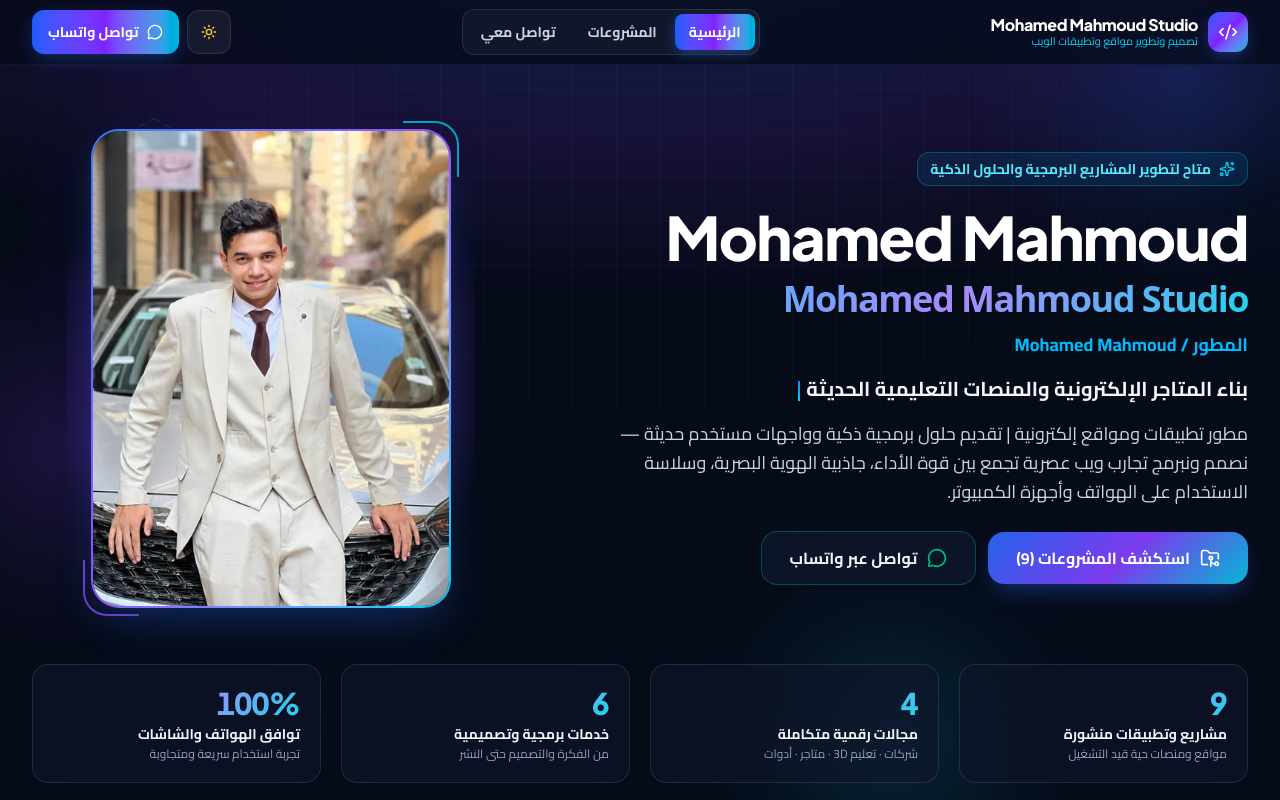
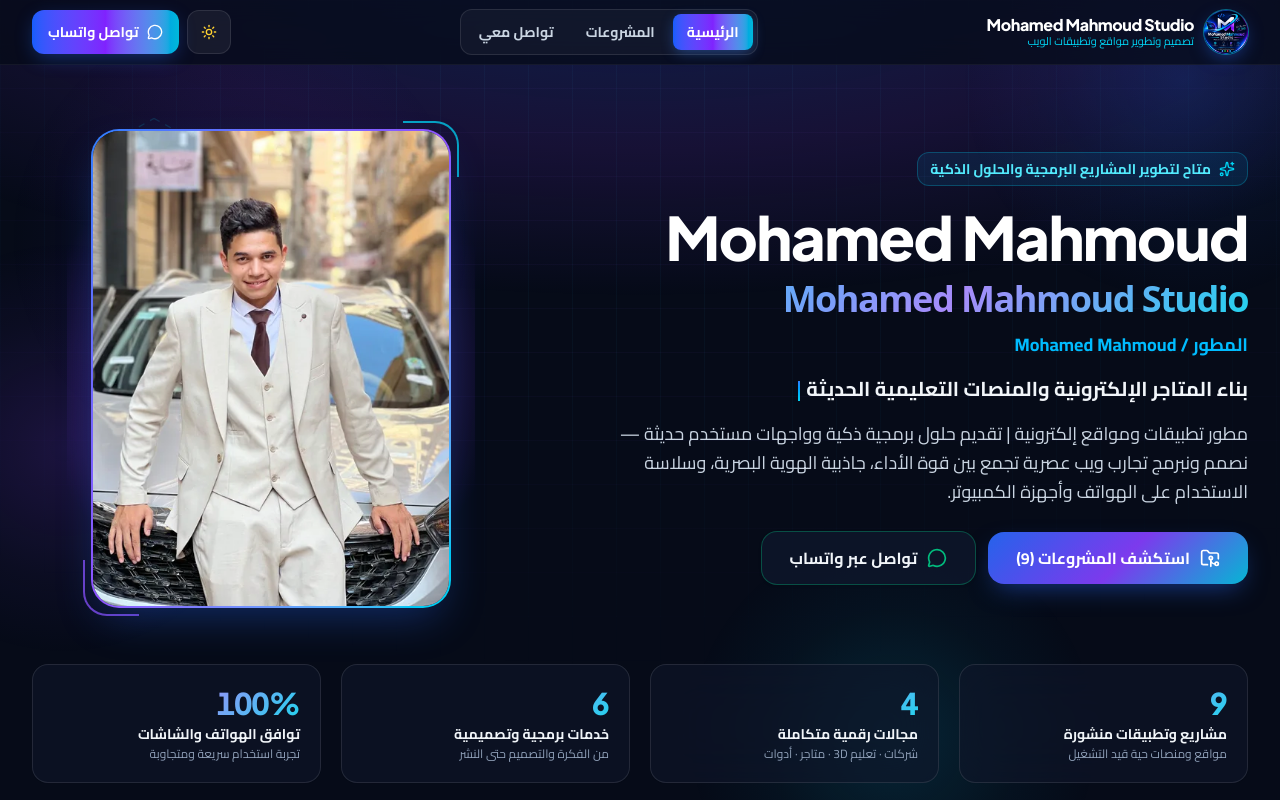
Before and after one commit to mohamedmalhasaneen-maker/Mohamed-Mahmoud-official, a React (Vite) app: page / in a window 1280 px wide. Shown: the top 800 px of the page. Built offline with nearby package versions, Linux system fonts and the light colour scheme.

Commit message:
feat(navbar): replace code icon with personal avatar
Update the navbar branding to display a user profile image instead of the code icon for a more professional and personal touch.

```diff
--- a/src/components/Navbar.tsx
+++ b/src/components/Navbar.tsx
@@ -1,6 +1,6 @@
 import React, { useState, useEffect, useCallback } from 'react';
 import { m, AnimatePresence } from 'framer-motion';
-import { Sun, Moon, Menu, X, MessageCircle, Code2, ChevronLeft } from 'lucide-react';
+import { Sun, Moon, Menu, X, MessageCircle, ChevronLeft } from 'lucide-react';
 import { ThemeMode } from '../types';
 import { scrollToElementById } from '../utils/scroll';
 
@@ -125,8 +125,15 @@ export const Navbar: React.FC<NavbarProps> = React.memo(
               }}
               className="flex items-center gap-2 sm:gap-2.5 group min-w-0 py-1"
             >
-              <div className="w-9 h-9 sm:w-10 sm:h-10 rounded-xl bg-gradient-to-br from-blue-600 via-violet-600 to-cyan-500 flex items-center justify-center text-white shadow-[0_6px_18px_-4px_rgba(37,99,235,0.5)] shrink-0">
-                <Code2 className="w-5 h-5" />
+              <div className="w-10 h-10 sm:w-11 sm:h-11 rounded-full overflow-hidden bg-[#040814] ring-1 ring-cyan-400/45 shadow-[0_6px_18px_-4px_rgba(37,99,235,0.55)] flex items-center justify-center shrink-0">
+                <img
+                  src="/assets/aistudio/WhatsApp_Image_2026-11-04_at_1.08.01_AM_48e19d64.jpeg"
+                  alt={studioName}
+                  width={44}
+                  height={44}
+                  decoding="async"
+                  className="w-full h-full object-cover scale-[1.04] rounded-full select-none"
+                />
               </div>
               <div className="flex flex-col text-right min-w-0">
                 <span className="font-latin font-extrabold text-[13px] xs:text-sm sm:text-base tracking-tight text-slate-900 dark:text-white leading-tight truncate">
```
Also changed, not shown: .aistudio/artifacts/brain/2c600935-03c0-4b6e-a0e7-7668ce9bd088/.tempmediaStorage/media_1793747561886_f3af2ecc.jpg (added), public/assets/aistudio/WhatsApp_Image_2026-11-04_at_1.08.01_AM_48e19d64.jpeg (added).
